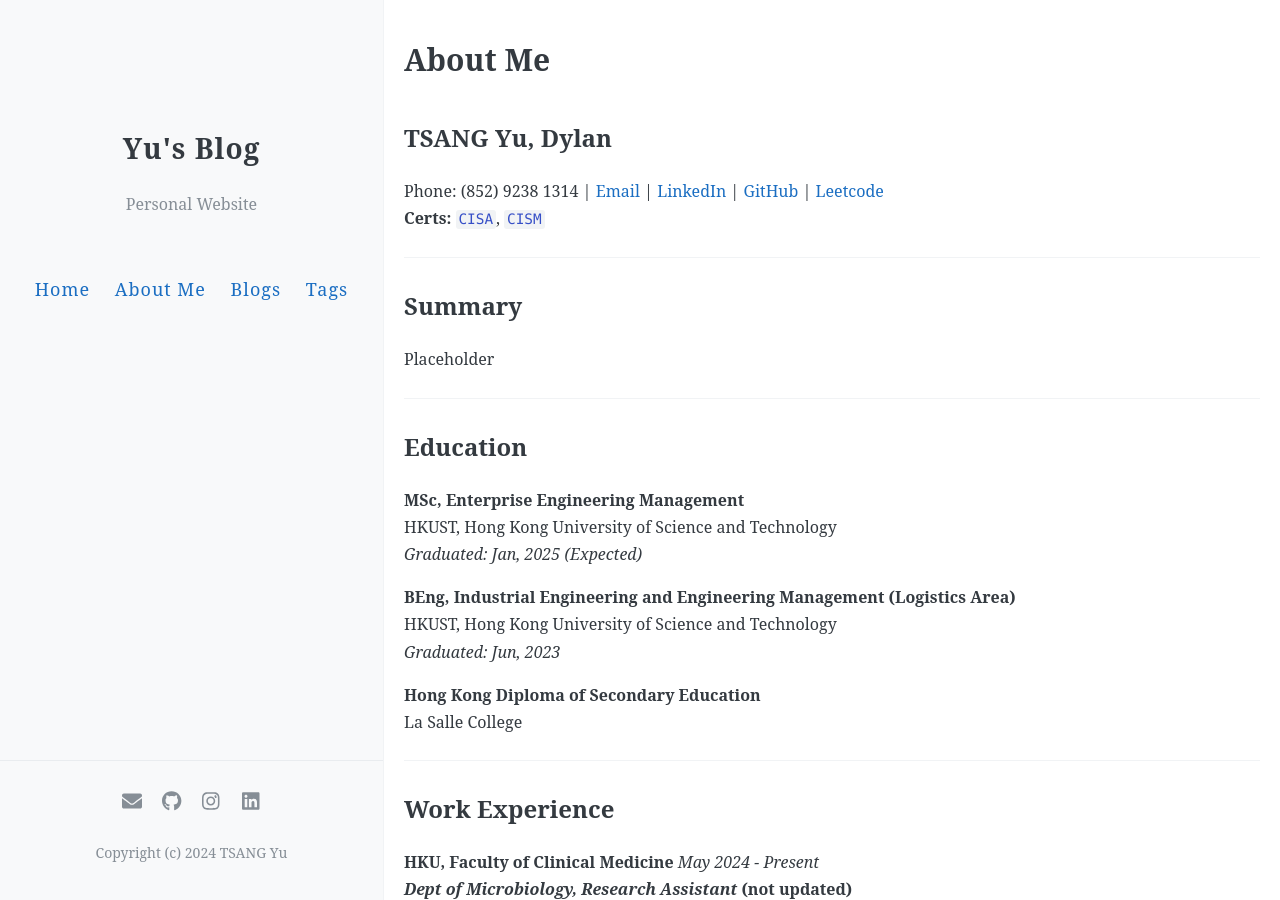
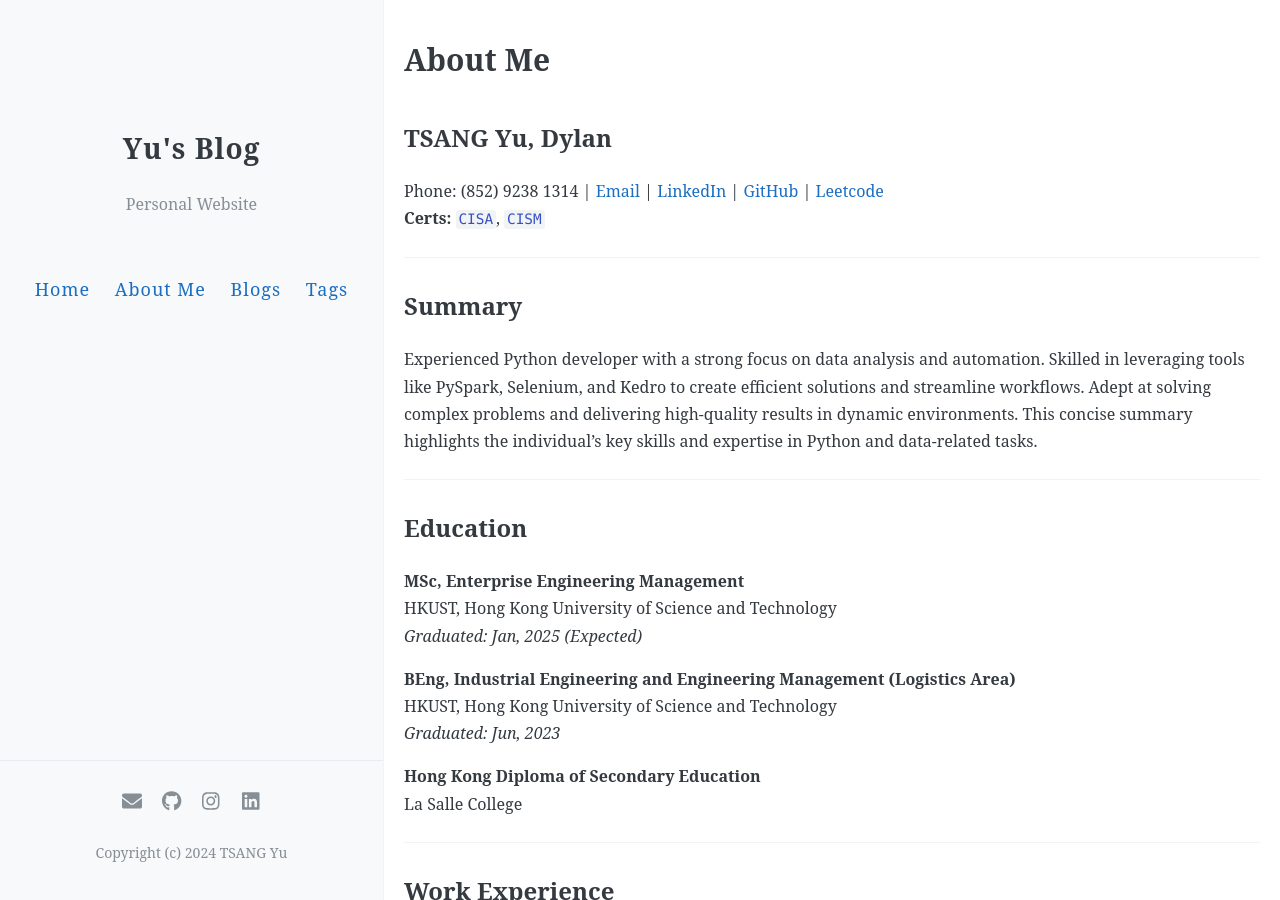
Before and after one commit to yutsang/yutsang.github.io, a Jekyll site: the page built from about.md, in a window 1280 px wide and 900 px high. Built offline with Jekyll 4.4.1, drawn with Linux system fonts in a browser that asks for light colours; comment, search, counter and statistics services are not loaded.

Commit message:
Update about.md

```diff
--- a/about.md
+++ b/about.md
@@ -12,7 +12,7 @@ Phone: (852) 9238 1314 | [Email](mailto:tsangyu110@gmail.com) | [LinkedIn](https
 
 ## Summary
 
-Placeholder
+Experienced Python developer with a strong focus on data analysis and automation. Skilled in leveraging tools like PySpark, Selenium, and Kedro to create efficient solutions and streamline workflows. Adept at solving complex problems and delivering high-quality results in dynamic environments. This concise summary highlights the individual's key skills and expertise in Python and data-related tasks.
 
 ---
 
```
